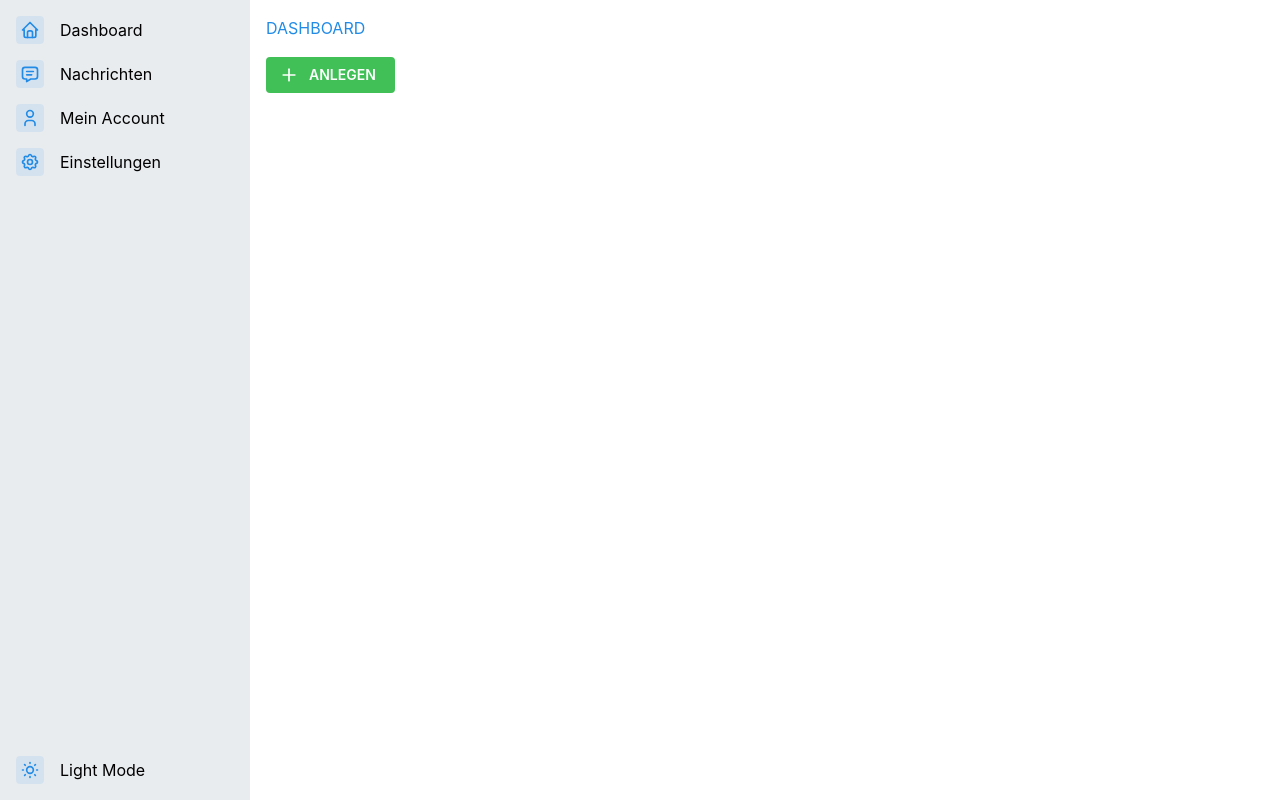
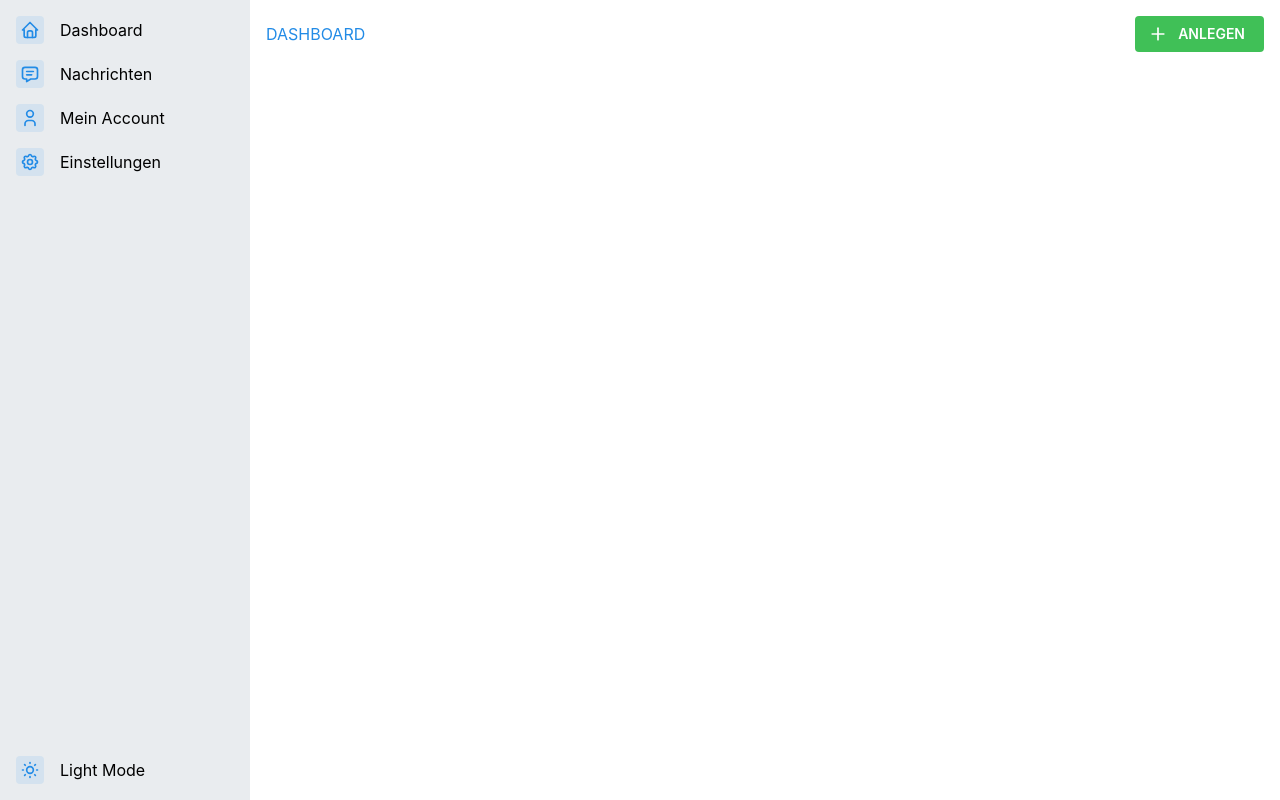
Before and after one commit to Daniel-Singer/iu-frontend, a React (Vite) app: page / in a window 1280 px wide. Built offline with nearby package versions, Linux system fonts and the light colour scheme.

Commit message:
init commit issue modal

```diff
--- a/src/components/buttons/AddButton.tsx
+++ b/src/components/buttons/AddButton.tsx
@@ -3,12 +3,17 @@ import { IconPlus } from '@tabler/icons-react';
 
 interface IProps {
   color?: MantineColor;
+  onClick?: () => void;
   children: string;
 }
 
-const AddButton = ({ color = 'green', children }: IProps) => {
+const AddButton = ({ color = 'green', onClick, children }: IProps) => {
   return (
-    <Button leftSection={<IconPlus size={20} />} color={color}>
+    <Button
+      leftSection={<IconPlus size={20} />}
+      color={color}
+      onClick={onClick}
+    >
       {children.toUpperCase()}
     </Button>
   );
--- a/src/components/screen/ScreenHeader.tsx
+++ b/src/components/screen/ScreenHeader.tsx
@@ -1,13 +1,16 @@
 import { Group, Text } from '@mantine/core';
+import { ReactNode } from 'react';
 
 interface IProps {
-  children: string;
+  label?: string;
+  children: ReactNode;
 }
 
-const ScreenHeader = ({ children }: IProps) => {
+const ScreenHeader = ({ label, children }: IProps) => {
   return (
-    <Group>
-      <Text c="blue">{children.toUpperCase()}</Text>
+    <Group justify="space-between">
+      <Text c="blue">{label?.toUpperCase()}</Text>
+      <Group>{children}</Group>
     </Group>
   );
 };
--- /dev/null
+++ b/src/modals/issues/IssueModal.tsx
@@ -0,0 +1,14 @@
+import { Modal } from '@mantine/core';
+
+interface IProps {
+  open: boolean;
+  onClose: () => void;
+}
+
+const IssueModal = ({ open, onClose }: IProps) => {
+  return (
+    <Modal opened={open} onClose={onClose} title="Neue Fehlermeldung"></Modal>
+  );
+};
+
+export default IssueModal;
--- a/src/screens/DashboardScreen.tsx
+++ b/src/screens/DashboardScreen.tsx
@@ -1,14 +1,16 @@
-import { Group } from '@mantine/core';
 import ScreenHeader from '../components/screen/ScreenHeader';
 import AddButton from '../components/buttons/AddButton';
+import IssueModal from '../modals/issues/IssueModal';
+import { useState } from 'react';
 
 const DashboardScreen = () => {
+  const [open, setOpen] = useState<boolean>(false);
   return (
     <>
-      <ScreenHeader>Dashboard</ScreenHeader>
-      <Group>
-        <AddButton>Anlegen</AddButton>
-      </Group>
+      <IssueModal open={open} onClose={() => setOpen(!open)} />
+      <ScreenHeader label="Dashboard">
+        <AddButton onClick={() => setOpen(!open)}>Anlegen</AddButton>
+      </ScreenHeader>
     </>
   );
 };
```
Also changed, not shown: src/context/ModalContext.tsx (added).
